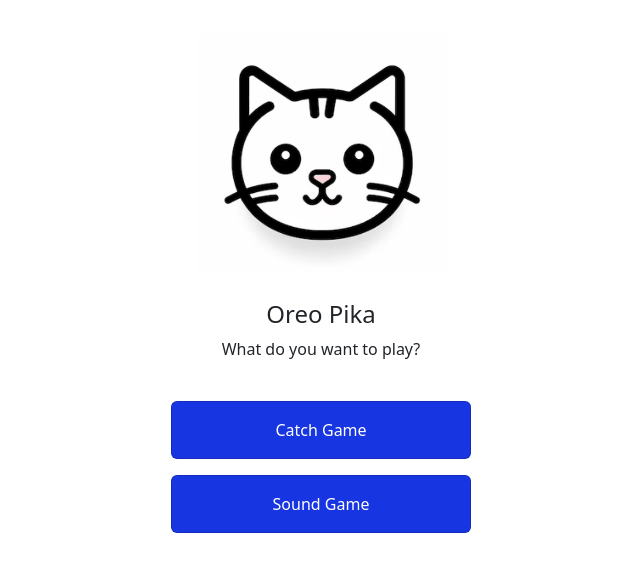
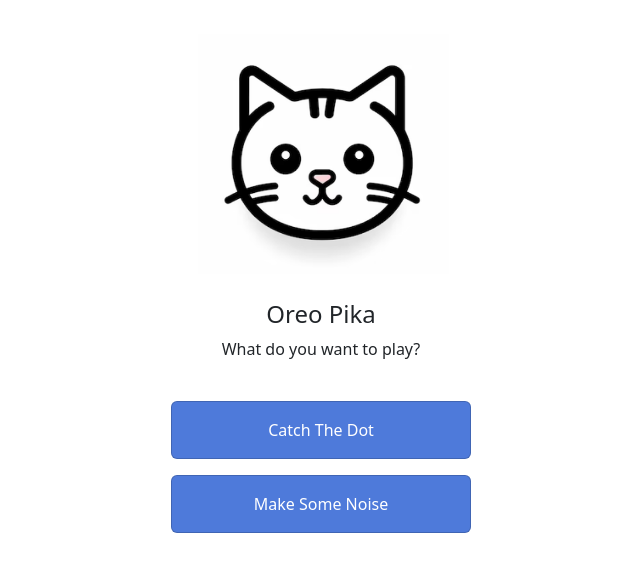
Before and after one commit to vincentkua/oreopika, a React (Vite) app: page / in a window 1280 px wide. Shown: the top 572 px of the page, without its empty margins (319-959 px from the left). Built offline with nearby package versions, Linux system fonts and the light colour scheme.

Commit message:
feat: button ui improvement

```diff
--- a/src/pages/Home.tsx
+++ b/src/pages/Home.tsx
@@ -26,14 +26,14 @@ const Home = () => {
             display: "block",
             marginLeft: "auto",
             marginRight: "auto",
-            backgroundColor: "#1735e0",
+            backgroundColor: "#4e7ada",
             color: "white",
             cursor: "pointer",
             marginBottom: "16px",
           }}
           onClick={() => navigate("/catchgame")}
         >
-          <Card.Body>Catch Game</Card.Body>
+          <Card.Body>Catch The Dot</Card.Body>
         </Card>
         <Card
           style={{
@@ -41,13 +41,13 @@ const Home = () => {
             display: "block",
             marginLeft: "auto",
             marginRight: "auto",
-            backgroundColor: "#1735e0",
+            backgroundColor: "#4e7ada",
             color: "white",
             cursor: "pointer",
           }}
           onClick={() => navigate("/soundgame")}
         >
-          <Card.Body>Sound Game</Card.Body>
+          <Card.Body>Make Some Noise</Card.Body>
         </Card>
       </div>
     </>
```
